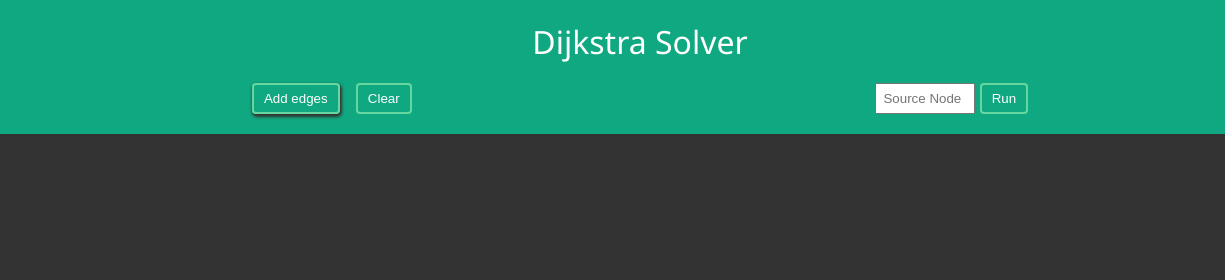
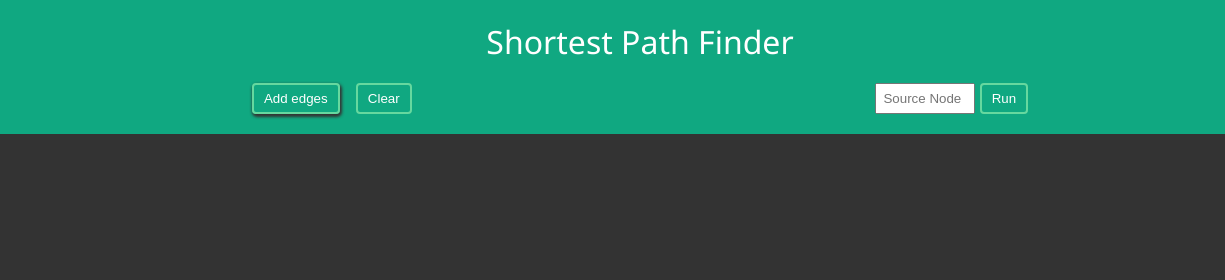
Before and after one commit to anasirfan/DS-Project, a plain HTML site: page index.html in a window 1280 px wide. Shown: the top 280 px of the page, 0-1225 px from the left. Drawn offline with nearby package versions, Linux system fonts and the light colour scheme; grey boxes are pictures that could not be loaded.

Commit message:
3rd commit

```diff
--- a/index.html
+++ b/index.html
@@ -6,12 +6,12 @@
     <meta http-equiv="X-UA-Compatible" content="ie=edge" />
     <link rel="shortcut icon" href="./favicon.ico" type="image/x-icon" />
     <link rel="stylesheet" href="./style.css" />
-    <title>Dijkstra Solver</title>
+    <title>Shortest Path Using Dijkstrar</title>
   </head>
   <body>
     <header>
       <div class="title">
-        <a href="index.html">Dijkstra Solver</a>
+        <a href="index.html">Shortest Path Finder</a>
         <a href="./instructions.html"
           ><img
             src="https://cdn4.iconfinder.com/data/icons/web-mobile1/100/Untitled-8-512.png"
```
